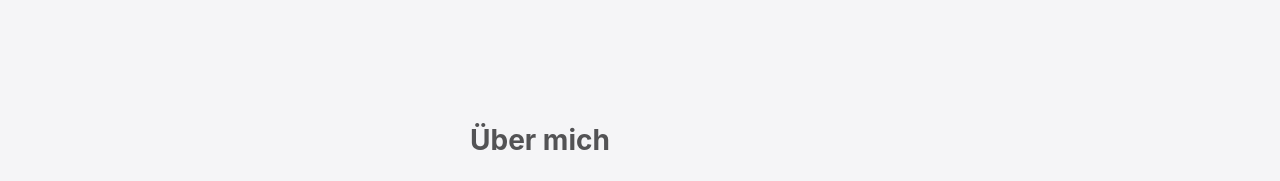
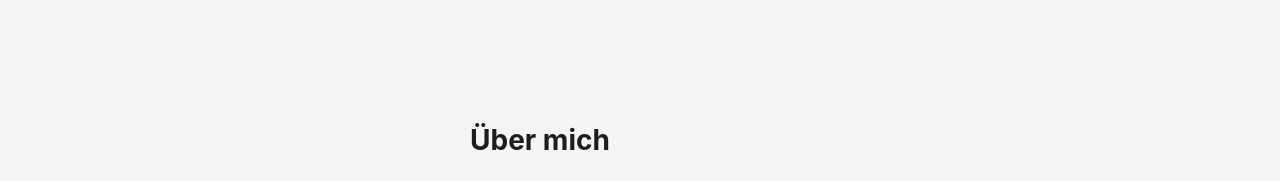
Before and after one commit to gianlucajahn/portfolio, a React (Create React App) app: page / in a window 1280 px wide. Shown: the part 1300-1481 px from the top of the page. Built offline with nearby package versions, Linux system fonts and the light colour scheme.

Commit message:
Add animations to eyebrow and heading in AboutMe section

```diff
--- a/src/components/AboutMe/AboutMe.tsx
+++ b/src/components/AboutMe/AboutMe.tsx
@@ -1,5 +1,6 @@
 import React, { useContext } from 'react';
 import { store } from '../../App';
+import { motion } from "framer-motion";
 import IntroCards from '../IntroCards/IntroCards';
 import './AboutMe.scss';
 
@@ -8,8 +9,16 @@ export default function AboutMe () {
 
   return (
     <div className="container-aboutme">
-      <h3 className="eyebrow start">Über mich</h3>
-      <h1 className="heading start">Mein Tech Stack und Expertise.</h1>
+      <motion.h3 className="eyebrow start"
+        initial={{ opacity: 0, y: 150 }}
+        viewport={{ once: true }}
+        whileInView={{ opacity: 1, y: 0 }}
+      >{state.language === "english" ? "Über mich" : "About Me"}</motion.h3>
+      <motion.h1 className="heading start"
+        initial={{ opacity: 0, y: 150 }}
+        viewport={{ once: true }}
+        whileInView={{ opacity: 1, y: 0 }}
+      >{state.language === "english" ? "Mein Tech Stack und Expertise." : "My tech stack and expertise."}</motion.h1>
 
       <IntroCards />
     </div>
```
